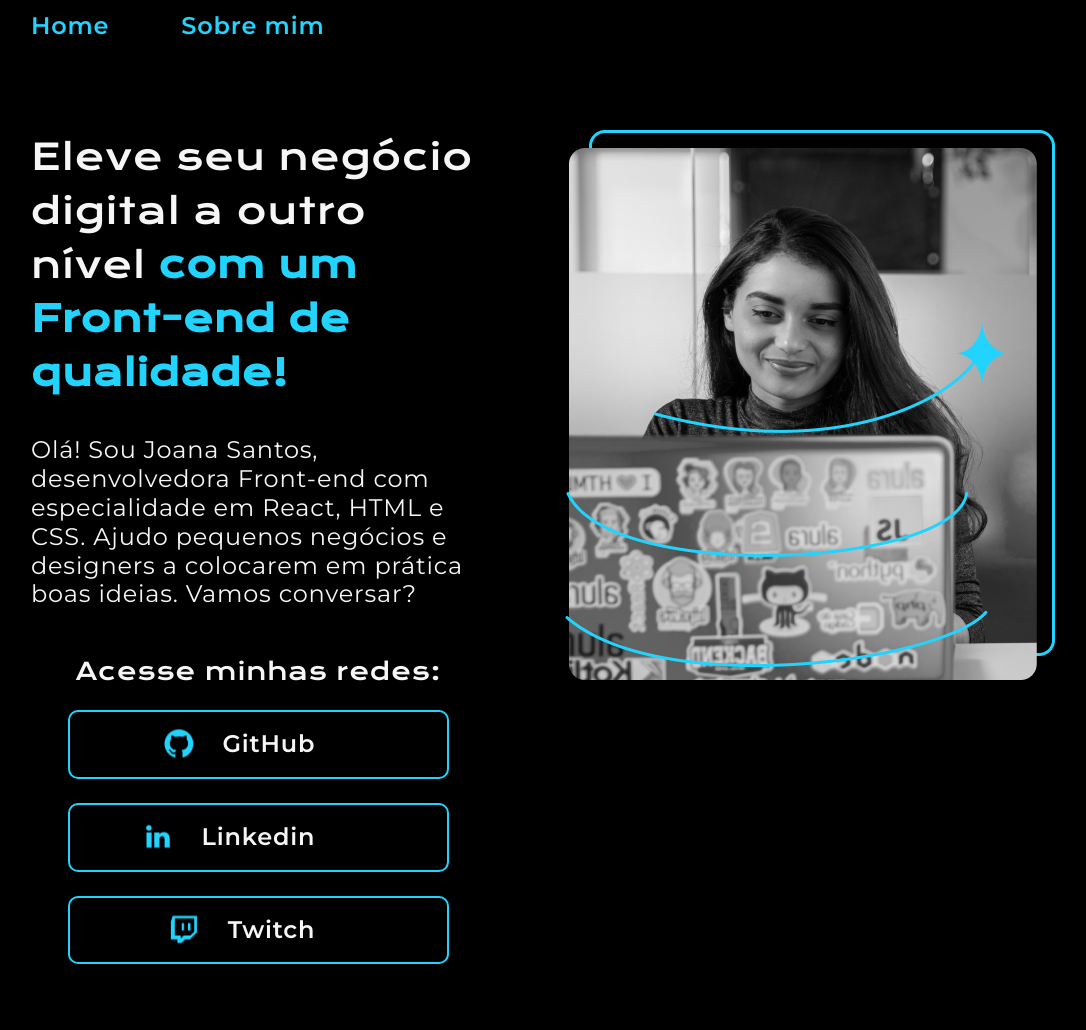
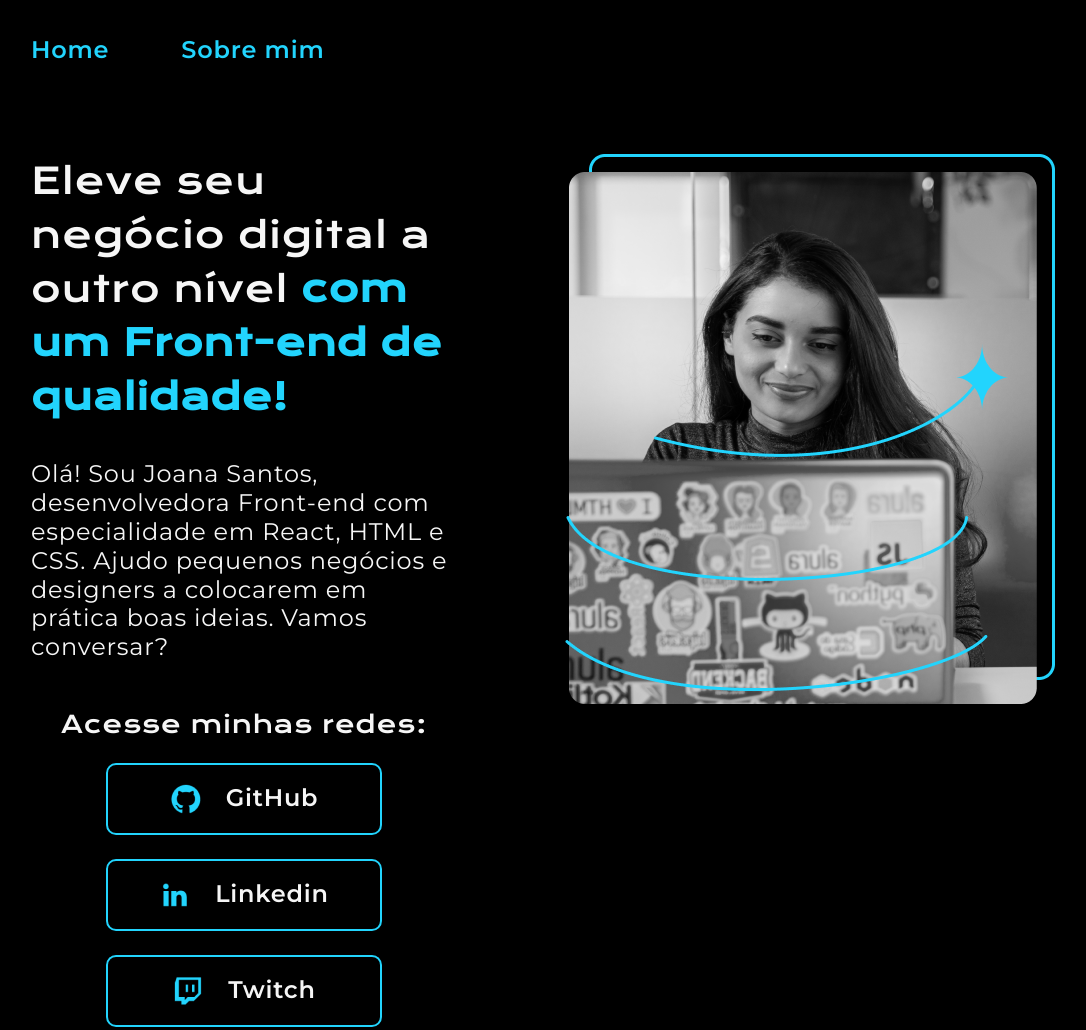
Before and after one commit to salgabs/Alura-Portfolio-Modelo, a plain HTML site: page index.html in a window 1280 px wide. Shown: the part 60-1090 px from the top of the page, without its empty margins (97-1183 px from the left). Drawn offline with nearby package versions, Linux system fonts and the light colour scheme.

Commit message:
Projeto Finalizado

```diff
--- a/index.html
+++ b/index.html
@@ -8,10 +8,11 @@
     <link rel="preconnect" href="https://fonts.googleapis.com">
     <link rel="preconnect" href="https://fonts.gstatic.com" crossorigin>
     <link href="https://fonts.googleapis.com/css2?family=Krona+One&family=Montserrat:wght@400;600&display=swap" rel="stylesheet">
+    <title>Home</title>
 </head>
 <body>
     <header class="cabecalho">
-            <nav>
+        <nav class="cabecalho_nav">
             <ul class="cabecalho_lista">
                 <li class="cabecalho_item">
                     <a class="cabecalho_link" href="index.html">Home</a>
@@ -31,20 +32,21 @@
                 <h2 class="botoes_titulo">Acesse minhas redes:</h2>
                 <ul class="botoes_lista">
                     <li class="botoes_item">
+                        <img src="./assets/Github.png">
                         <a href="#" class="botoes_link github">GitHub</a>
                     </li>
-                        <li class="botoes_item botoes_meio">
+                    <li class="botoes_item">
+                        <img src="./assets/Linkedin.png">
                         <a href="#" class="botoes_link linkedin">Linkedin</a>
                     </li>
                     <li class="botoes_item">
+                        <img src="./assets/Twitch.png">
                         <a href="#" class="botoes_link twitch">Twitch</a>
                     </li>
                 </ul>
             </div>
         </div>
-            <div class="imagem">
-                <img src="./assets/Foto.png" alt="Foto de Joana Santos">
-            </div>
+        <img class="descricao_imagem" src="./assets/Foto.png" alt="Foto de Joana Santos">
     </main>
 
     <footer class="rodape">
--- a/styles/styles.css
+++ b/styles/styles.css
@@ -1,5 +1,3 @@
-@import url("sobre.css");
-
 * {
     margin: 0;
     padding: 0;
@@ -18,7 +16,7 @@
 body {
     background-color: var(--preto);
     font-family: var(--fonte-secund);
-    font-size: 24px;
+    font-size: 1.5rem;
     box-sizing: border-box;/*imagens ficam contidas no elemento pai, sem estrapolar o tamanho para fora das bordas.*/
     line-height: 1.2em;
     letter-spacing: .05rem;
@@ -27,12 +25,16 @@ body {
 /* Header */
 
 .cabecalho {
-    margin: 3em 10%;
+    margin: 4em 10% 3em 10%;
+}
+
+.cabecalho_nav {
+    display: flex;
+    justify-content: flex-start;
 }
 
 .cabecalho_lista {
     display: flex;
-    justify-content: flex-start;
 }
 
 .cabecalho_item {
@@ -53,6 +55,7 @@ body {
     justify-content: center;
     align-items: flex-start;
     margin: 7% 10%;
+    gap: 1em;
 }
 
 .texto {
@@ -66,7 +69,7 @@ body {
 .titulo {
     font-family: var(--fonte-principal);
     color: #F6F6F6;
-    font-size: 36px;
+    font-size: 2.25rem;
     line-height: 1.5em;
     font-weight: 400;
 }
@@ -78,7 +81,7 @@ body {
 .descricao {
     font-family: var(--fonte-secund);
     color: #F6F6F6;
-    font-size: 24px;
+    font-size: 1.5rem;
     margin: 1.5em 0 2em 0;
 }
 
@@ -87,58 +90,50 @@ body {
     flex-direction: column;
     justify-content: center;
     align-items: center;
-    margin-left: .2em;
 }
 
 .botoes_titulo {
     color: var(--branco);
     font-family: var(--fonte-principal);
     font-weight: 400;
-    font-size: 24px;
+    font-size: 1.5rem;
 }
 
 .botoes_lista {
+    display:  flex;
+    flex-direction: column;
+    align-items: center;
+    row-gap: 1em;
     margin-top: 1em;
+    width: 50%;
 }
 
 .botoes_item {
+    display: flex;
+    justify-content: center;
+    align-items: center;
+    gap: 1em;
     padding: .75em 3em;
     border: 2px solid var(--azul);
     border-radius: 10px;
-    text-align: right;
+    text-align: center;
     transition: .2s;
+    width: 60%;
 }
 
 .botoes_item:hover {
     background-color: var(--cinza);
 }
 
-.botoes_meio {
-    margin: 1em 0;
-}
-
 .botoes_link {
     text-decoration: none;
     color: var(--branco);
     font-weight: 600;
-    font-size: 24px;
-    padding: 0 2.5em;
-
+    font-size: 1.5rem;
 }
 
-.github {
-    background: url("../assets/Github.png") no-repeat;
-    background-position: left;
-}
-
-.linkedin {
-    background: url("../assets/Linkedin.png") no-repeat;
-    background-position: left;
-}
-
-.twitch {
-    background: url("../assets/Twitch.png") no-repeat;
-    background-position: left;
+.descricao_imagem {
+    width: 60%;
 }
 
 /* Rodapé */
@@ -151,7 +146,34 @@ body {
 .rodape_texto {
     font-family: var(--fonte-secund);
     font-weight: 400;
-    font-size: 24px;
+    font-size: 1.5rem;
     text-align: center;
     padding: 1em;
 }
+
+@media (max-width: 1200px) {
+
+    .cabecalho {
+        margin-bottom: 5em;
+    }
+
+    .cabecalho_nav {
+        text-align: center;
+        justify-content: center;
+    }
+
+    .portfolio {
+        flex-direction: column-reverse;
+        align-items: center;
+        justify-content: center;
+        gap: 3em;
+        width: auto;
+    }
+
+    .texto {
+        gap: .5em;
+        margin: 0;
+        text-align: center;
+    }
+
+}
```
Also changed, not shown: sobre.html (+9 -10 lines). Lines whose indentation alone changed are shown as unchanged.
